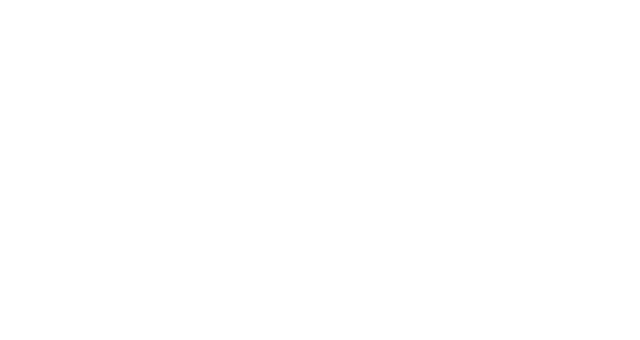
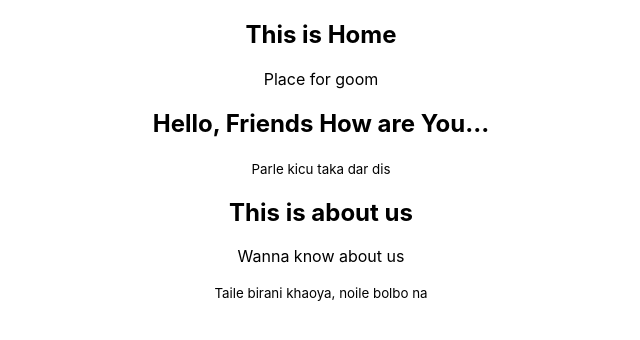
Before and after one commit to rahathossain3/react-router-m52, a React (Create React App) app: page / in a window 1280 px wide. Shown: the top 340 px of the page, without its empty margins (319-959 px from the left). Built offline with nearby package versions, Linux system fonts and the light colour scheme.

Commit message:
react route

```diff
--- a/src/App.js
+++ b/src/App.js
@@ -1,10 +1,15 @@
 import logo from './logo.svg';
 import './App.css';
+import Home from './components/Home/Home';
+import Friends from './components/Friends/Friends';
+import About from './components/About/About';
 
 function App() {
   return (
     <div className="App">
-
+      <Home></Home>
+      <Friends></Friends>
+      <About></About>
     </div>
   );
 }
--- a/src/components/Home/Home.js
+++ b/src/components/Home/Home.js
@@ -3,7 +3,8 @@ import React from 'react';
 const Home = () => {
     return (
         <div>
-
+            <h2>This  is Home </h2>
+            <p>Place for goom</p>
         </div>
     );
 };
```
